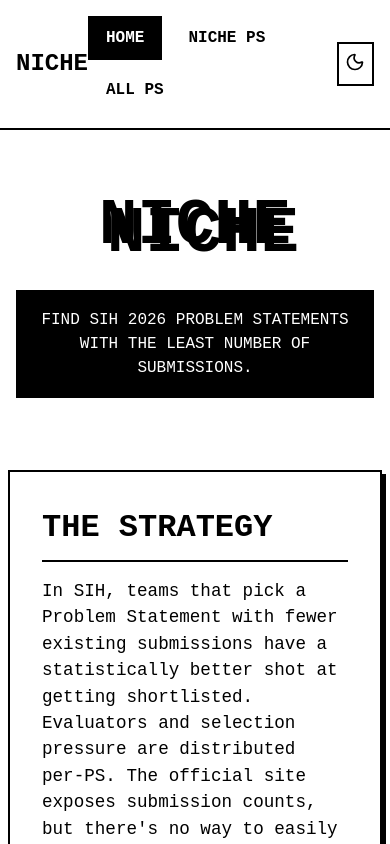
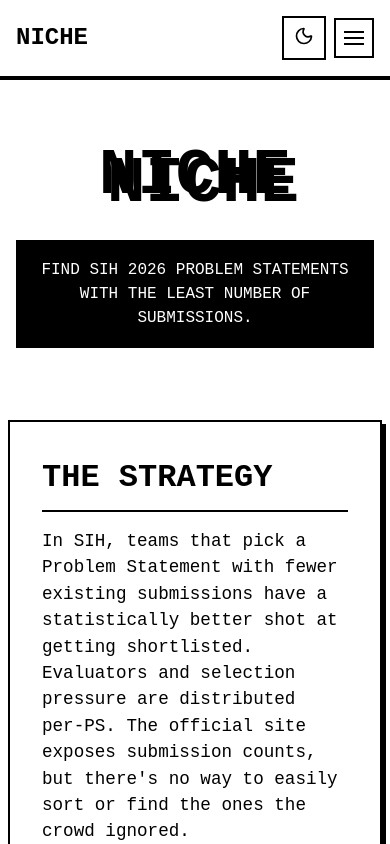
Before and after one commit to rohanbagel/Niche_SIH, a React app in the folder frontend/: page / in a window 390 px wide. Shown: the top 844 px of the page. Built offline with nearby package versions, Linux system fonts and the light colour scheme; the HTML template or start-up script is replaced by a standard one; a web font is replaced by a local one.

Commit message:
feat: implement responsive Navbar component and define global brutalist design system CSS

```diff
--- a/frontend/src/components/Navbar.jsx
+++ b/frontend/src/components/Navbar.jsx
@@ -1,8 +1,25 @@
-import React from 'react';
+import React, { useState, useRef, useEffect } from 'react';
 import { NavLink } from 'react-router-dom';
 import { AnimatedThemeToggleButton } from './ui/animated-theme-toggle-button';
 
 export function Navbar() {
+  const [menuOpen, setMenuOpen] = useState(false);
+  const menuRef = useRef(null);
+
+  // Close menu when clicking outside
+  useEffect(() => {
+    function handleClickOutside(e) {
+      if (menuRef.current && !menuRef.current.contains(e.target)) {
+        setMenuOpen(false);
+      }
+    }
+    document.addEventListener('mousedown', handleClickOutside);
+    return () => document.removeEventListener('mousedown', handleClickOutside);
+  }, []);
+
+  // Close menu on route change
+  const handleNavClick = () => setMenuOpen(false);
+
   const navLinkStyle = ({ isActive }) => ({
     padding: '0.5rem 1rem',
     border: isActive ? '2px solid var(--border-color)' : '2px solid transparent',
@@ -13,29 +30,59 @@ export function Navbar() {
     transition: 'none',
   });
 
+  // Mobile dropdown link style
+  const mobileLinkStyle = ({ isActive }) => ({
+    display: 'block',
+    padding: '0.75rem 1rem',
+    borderBottom: '2px solid var(--border-color)',
+    background: isActive ? 'var(--text-color)' : 'transparent',
+    color: isActive ? 'var(--bg-color)' : 'var(--text-color)',
+    textTransform: 'uppercase',
+    fontWeight: 'bold',
+    textDecoration: 'none',
+    transition: 'none',
+  });
+
   return (
-    <nav style={{
-      borderBottom: '2px solid var(--border-color)',
-      padding: '1rem',
-      display: 'flex',
-      justifyContent: 'space-between',
-      alignItems: 'center',
-      position: 'sticky',
-      top: 0,
-      backgroundColor: 'var(--bg-color)',
-      zIndex: 100,
-    }}>
+    <div ref={menuRef} style={{ position: 'sticky', top: 0, zIndex: 100 }}>
+      <nav className="navbar">
+        {/* Left: NICHE logo */}
         <div style={{ fontSize: '1.5rem', fontWeight: 'bold', textTransform: 'uppercase' }}>
           NICHE
         </div>
 
-      <div style={{ display: 'flex', gap: '0.5rem', flexWrap: 'wrap' }}>
+        {/* Center: Desktop nav links (hidden on mobile) */}
+        <div className="nav-links-desktop">
           <NavLink to="/" style={navLinkStyle}>Home</NavLink>
           <NavLink to="/niche" style={navLinkStyle}>Niche PS</NavLink>
           <NavLink to="/all" style={navLinkStyle}>All PS</NavLink>
         </div>
 
+        {/* Right: Theme toggle + Hamburger (mobile only) */}
+        <div style={{ display: 'flex', alignItems: 'center', gap: '0.5rem' }}>
           <AnimatedThemeToggleButton type="horizontal" />
+
+          {/* Hamburger button — only visible on mobile */}
+          <button
+            className="hamburger-btn"
+            onClick={() => setMenuOpen(!menuOpen)}
+            aria-label="Toggle menu"
+          >
+            <span className={`hamburger-icon ${menuOpen ? 'open' : ''}`}>
+              <span></span>
+              <span></span>
+              <span></span>
+            </span>
+          </button>
+        </div>
       </nav>
+
+      {/* Mobile dropdown menu */}
+      <div className={`mobile-menu ${menuOpen ? 'mobile-menu-open' : ''}`}>
+        <NavLink to="/" style={mobileLinkStyle} onClick={handleNavClick}>Home</NavLink>
+        <NavLink to="/niche" style={mobileLinkStyle} onClick={handleNavClick}>Niche PS</NavLink>
+        <NavLink to="/all" style={mobileLinkStyle} onClick={handleNavClick}>All PS</NavLink>
+      </div>
+    </div>
   );
 }
--- a/frontend/src/index.css
+++ b/frontend/src/index.css
@@ -116,3 +116,103 @@ a {
     padding: 0.5rem;
   }
 }
+
+/* ── Navbar ─────────────────────────────────────────────────────────────── */
+
+.navbar {
+  border-bottom: 2px solid var(--border-color);
+  padding: 1rem;
+  display: flex;
+  justify-content: space-between;
+  align-items: center;
+  background-color: var(--bg-color);
+}
+
+/* Desktop nav links — visible on desktop, hidden on mobile */
+.nav-links-desktop {
+  display: flex;
+  gap: 0.5rem;
+}
+
+@media (max-width: 768px) {
+  .nav-links-desktop {
+    display: none;
+  }
+}
+
+/* ── Hamburger Button ───────────────────────────────────────────────────── */
+
+.hamburger-btn {
+  display: none;
+  background: none;
+  border: 2px solid var(--border-color);
+  padding: 0.4rem;
+  cursor: pointer;
+  width: 40px;
+  height: 40px;
+  position: relative;
+}
+
+@media (max-width: 768px) {
+  .hamburger-btn {
+    display: flex;
+    align-items: center;
+    justify-content: center;
+  }
+}
+
+.hamburger-icon {
+  display: flex;
+  flex-direction: column;
+  justify-content: space-between;
+  width: 20px;
+  height: 14px;
+  position: relative;
+}
+
+.hamburger-icon span {
+  display: block;
+  height: 2px;
+  width: 100%;
+  background-color: var(--text-color);
+  transition: transform 0.25s ease, opacity 0.2s ease;
+  transform-origin: center;
+}
+
+/* Animate to X when open */
+.hamburger-icon.open span:nth-child(1) {
+  transform: translateY(6px) rotate(45deg);
+}
+
+.hamburger-icon.open span:nth-child(2) {
+  opacity: 0;
+}
+
+.hamburger-icon.open span:nth-child(3) {
+  transform: translateY(-6px) rotate(-45deg);
+}
+
+/* ── Mobile Dropdown Menu ───────────────────────────────────────────────── */
+
+.mobile-menu {
+  display: none;
+  border-bottom: 2px solid var(--border-color);
+  background-color: var(--bg-color);
+  overflow: hidden;
+  max-height: 0;
+  transition: max-height 0.3s ease;
+}
+
+@media (max-width: 768px) {
+  .mobile-menu {
+    display: block;
+  }
+}
+
+.mobile-menu-open {
+  max-height: 300px;
+}
+
+.mobile-menu a:last-child {
+  border-bottom: none;
+}
```
Lines whose indentation alone changed are shown as unchanged.
